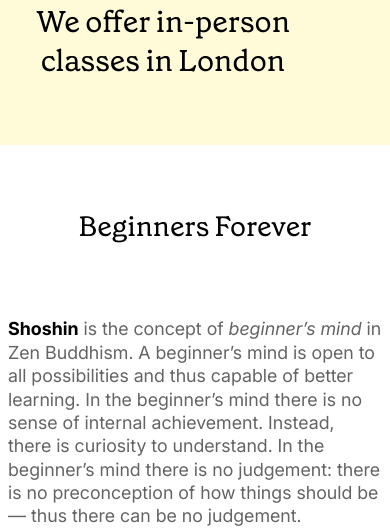
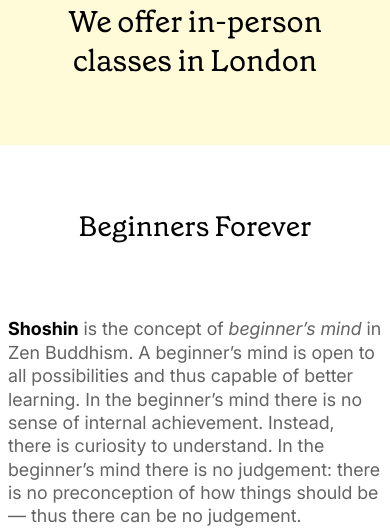
Before and after one commit to shoshincollege/shoshincollege.org, a Django app: page / in a window 390 px wide. Shown: the part 3488-4018 px from the top of the page. Run offline with Django 5.2, Linux system fonts and the light colour scheme.

Commit message:
fix london text margin for mobile

```diff
--- a/main/templates/assets/style.css
+++ b/main/templates/assets/style.css
@@ -287,6 +287,9 @@ nav a:hover { text-decoration: underline; }
     text-align: center;
     transform: translateX(-32px);
 }
+@media (max-width: 650px) {
+    #londontext { transform: unset; }
+}
 #londontext span {
     font-family: 'Grenette Variable Pro';
     font-size: 30px;
```
